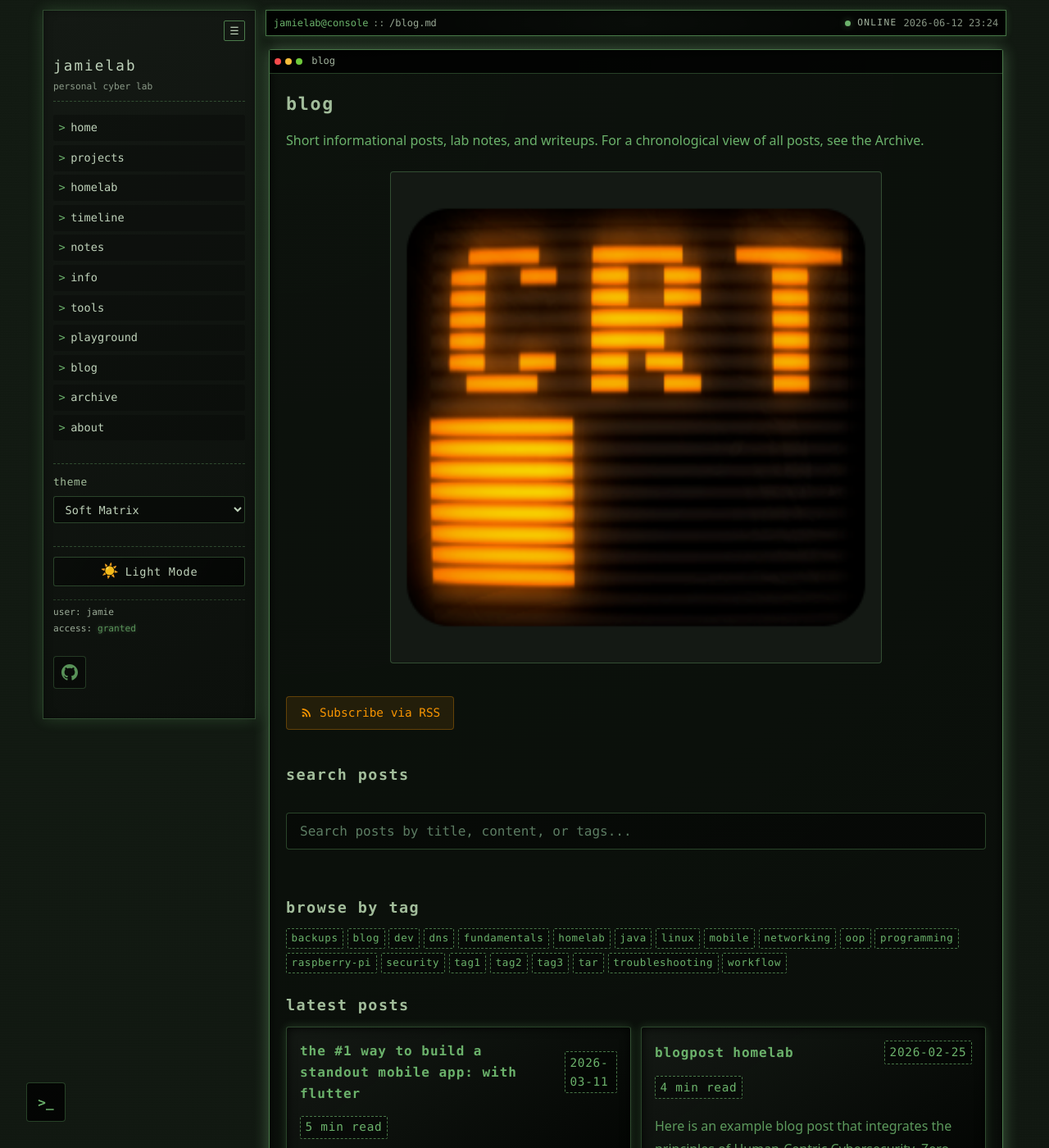
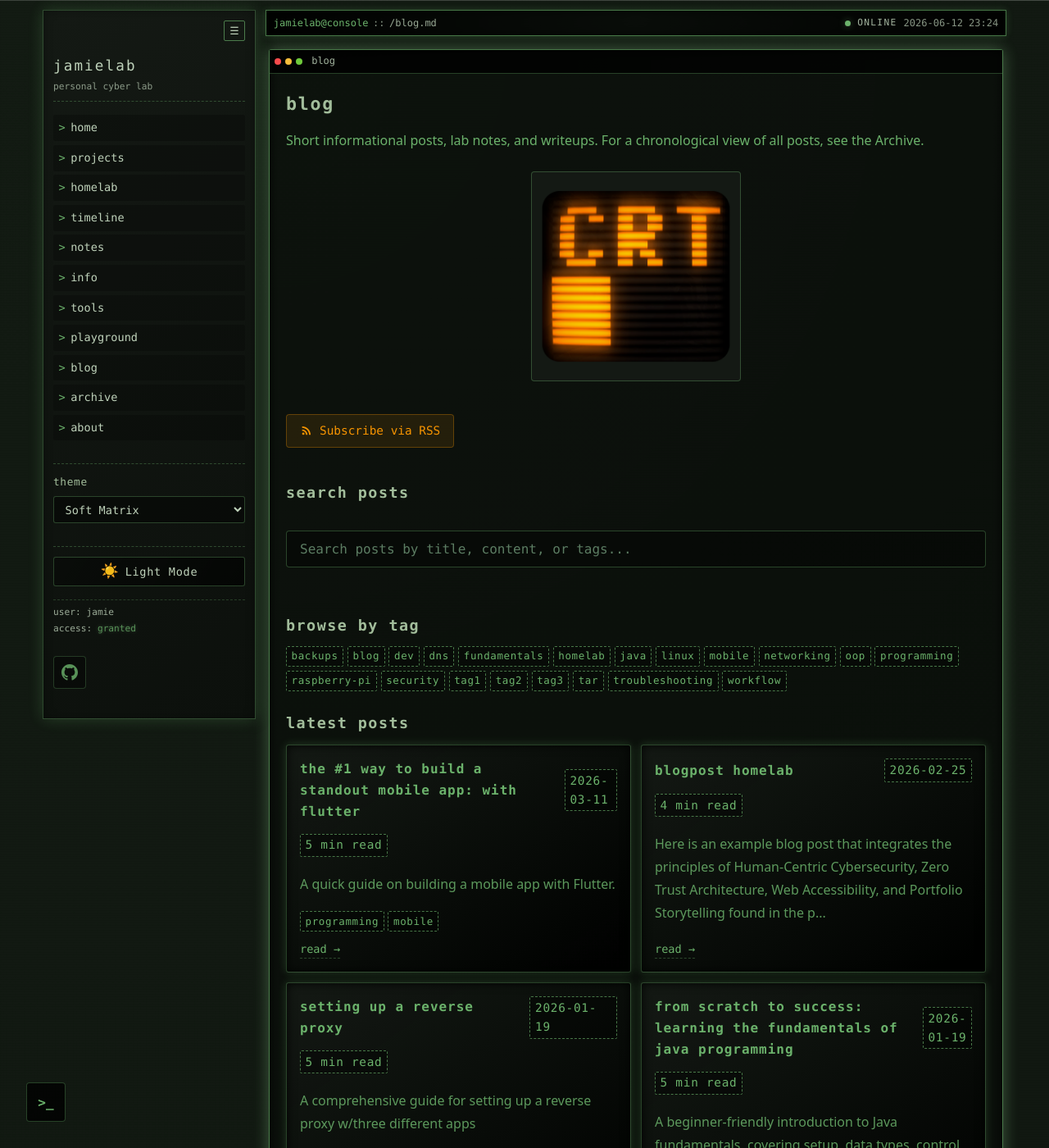
Before and after one commit to jimjamscott22/jimjamscott22.github.io, a Jekyll site: the page built from blog.md, in a window 1280 px wide and 1400 px high. Shown: the whole window at 82% size. Built offline with Jekyll 4.4.1, drawn with Linux system fonts in a browser that asks for light colours.

Commit message:
Update image styling: change class from 'content-image--compact' to 'content-image--small' and define new CSS for small images.

```diff
--- a/assets/css/images.css
+++ b/assets/css/images.css
@@ -196,3 +196,8 @@
 .content-image--compact {
   max-width: 600px;
 }
+
+/* Small square icons and decorative images (native ~256px assets) */
+.content-image--small {
+  max-width: 256px;
+}
--- a/blog.md
+++ b/blog.md
@@ -9,7 +9,7 @@ description: "Short informational posts, lab notes, and technical writeups cover
 
 Short informational posts, lab notes, and writeups. For a chronological view of all posts, see the [Archive](/archive/).
 
-<figure class="content-image content-image--compact">
+<figure class="content-image content-image--small">
   <img src="{{ "/img/cool-retro-term.png" | relative_url }}"
        alt="Retro terminal screenshot"
        loading="lazy" decoding="async" />
```
